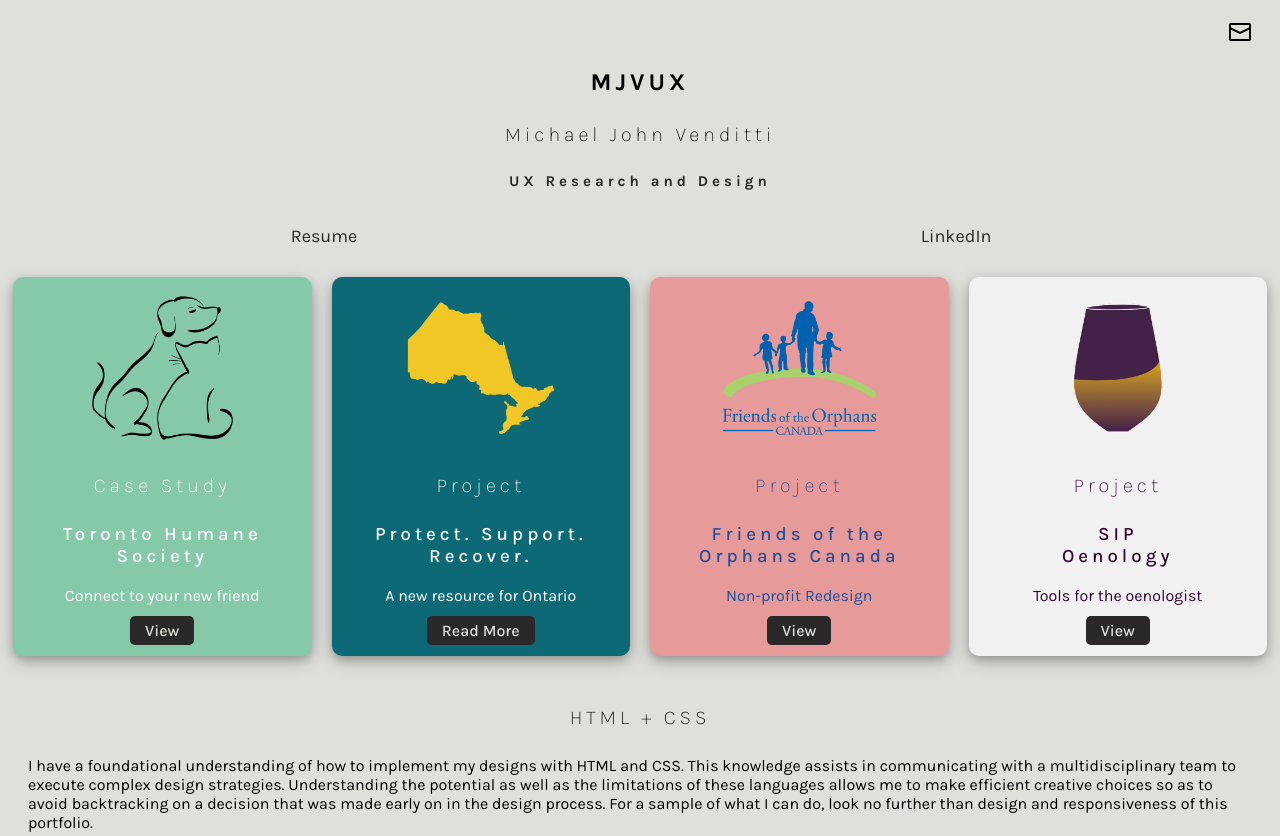
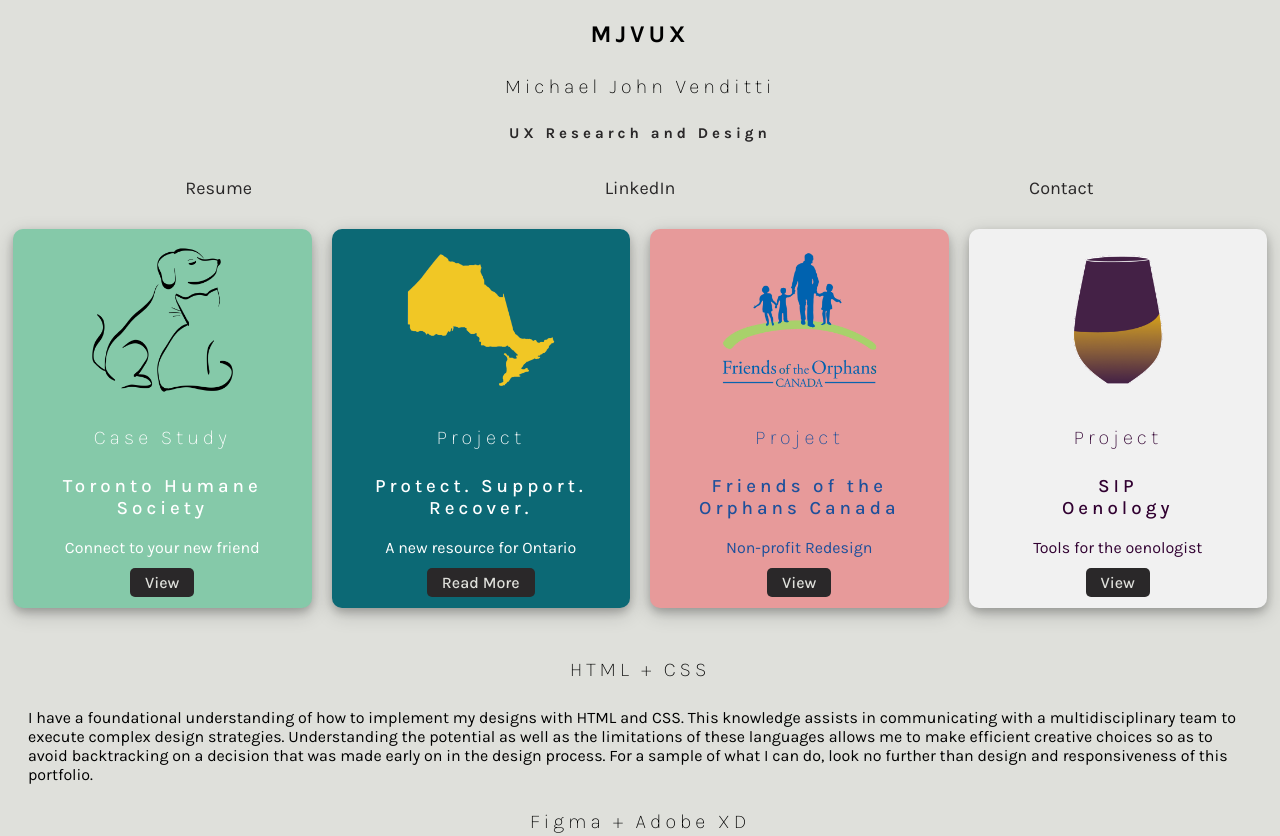
Before and after one commit to MJVenditti/Updated_Portfolio, a plain HTML site: page index.html in a window 1280 px wide. Shown: the top 836 px of the page. Drawn offline with nearby package versions, Linux system fonts and the light colour scheme.

Commit message:
deleted mail icon and added contact nav item

```diff
--- a/index.html
+++ b/index.html
@@ -12,16 +12,6 @@
 </head>
 
 <body>
-
-    <div class="mail_icon">
-
-        <address>
-
-            <a href="mailto:mjvenditti096@gmail.com"><img src="images/mail.png"></a>
-
-        </address>
-
-    </div>
 
     <section class="Header">
 
@@ -42,6 +32,7 @@
 
             <div class="nav-grid-item" id="resume"><a href="https://drive.google.com/file/d/18cz2IQYNPc1bVbheRUmW4ca1eo5zFYk8/view?usp=sharing">Resume</a></div>
             <div class="nav-grid-item" id="linkedin"><a href ="https://www.linkedin.com/in/michael-venditti-b4b07b186/">LinkedIn</a></div>
+            <div class="nav-grid-item" id="linkedin"><a href="mailto:mjvenditti096@gmail.com">Contact</a></div>
 
         </div>
 
--- a/style.css
+++ b/style.css
@@ -33,7 +33,7 @@ body a {
 .Navigation{
     width: 100%;
     display: inline-grid;
-    grid-template-columns: 1fr 1fr;
+    grid-template-columns: 1fr 1fr 1fr;
     grid-template-rows: 1fr;
     font-family: 'Karla', sans-serif;
     font-weight: 400;
```
